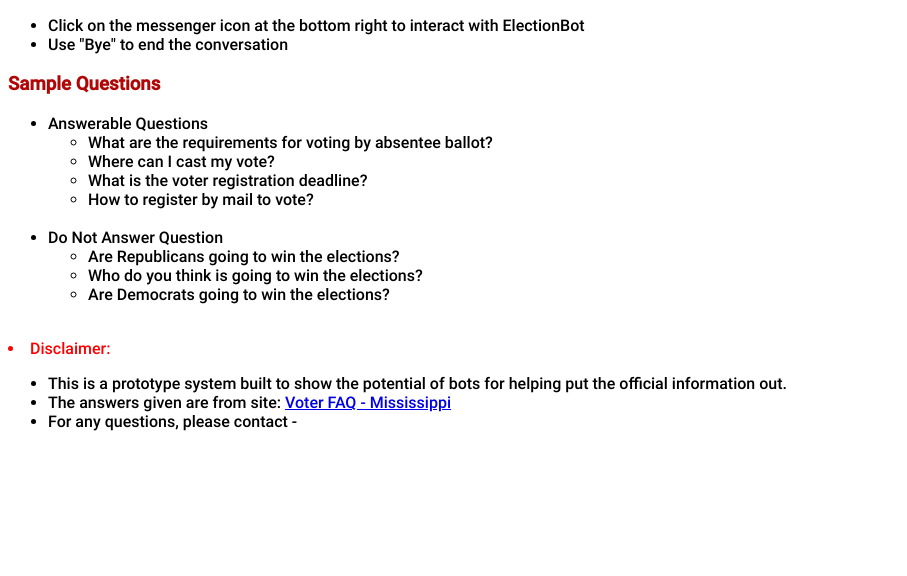
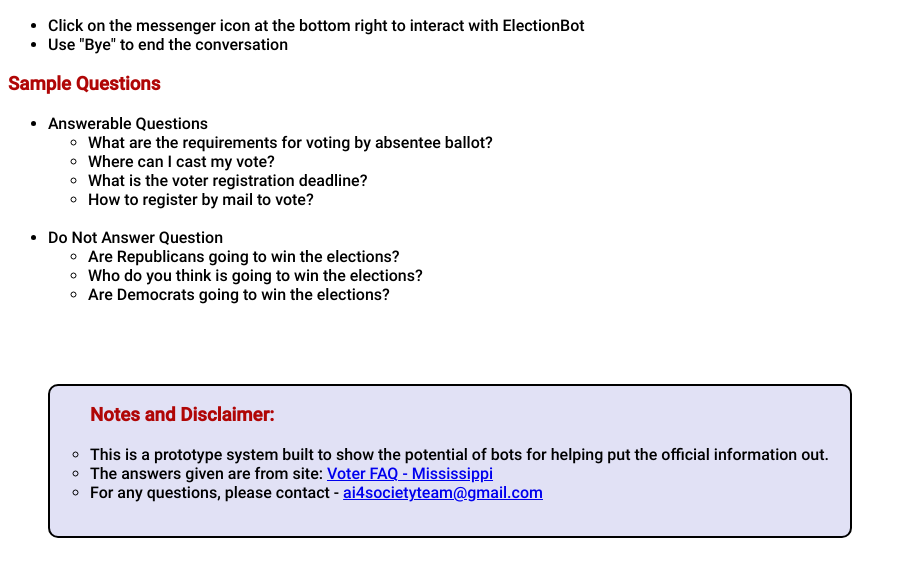
Before and after one commit to VishalPallagani/ElectionBot-MS, a plain HTML site: page Chatbot/index.html in a window 1280 px wide. Shown: the part 92-668 px from the top of the page, without its empty margins (0-907 px from the left). Drawn offline with Linux system fonts and the light colour scheme.

Commit message:
update index

```diff
--- a/Chatbot/index.html
+++ b/Chatbot/index.html
@@ -34,14 +34,16 @@
               <li>Who do you think is going to win the elections?</li>
               <li>Are Democrats going to win the elections?</li>
             </ul>
+            <div style="background-color:rgb(225, 225, 245); height:150px; width:800px; border: 2px solid black;border-radius: 10px; margin-top: 80px;">
+              <ul>
+                <!-- give Notes and Disclaimer: at center -->
+                <h3 style="color:rgb(176, 6, 6);">Notes and Disclaimer:</h3>
+                <li>This is a prototype system built to show the potential of bots for helping put the official information out.</li>
+                <li>The answers given are from site: <a href="https://www.sos.ms.gov/elections-voting/faqs" target="_blank">Voter FAQ - Mississippi</a></li>
+                <li>For any questions, please contact - <a href="mailto:ai4societyteam@gmail.com">ai4societyteam@gmail.com</a></li>
+              </ul>
+            </div>
         </ul>
-        <br>
-          <li style="color: red;">Disclaimer:</li>
-            <ul>
-              <li>This is a prototype system built to show the potential of bots for helping put the official information out.</li>
-              <li>The answers given are from site: <a href="https://www.sos.ms.gov/elections-voting/faqs" target="_blank">Voter FAQ - Mississippi</a> </li>
-              <li>For any questions, please contact - </li>
-            </ul>
         <script>!(function () {
             localStorage.clear();
             let e = document.createElement("script"),
```
